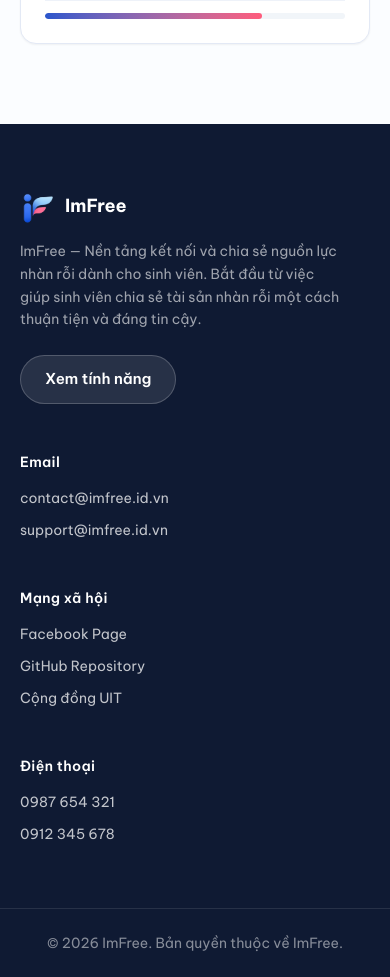
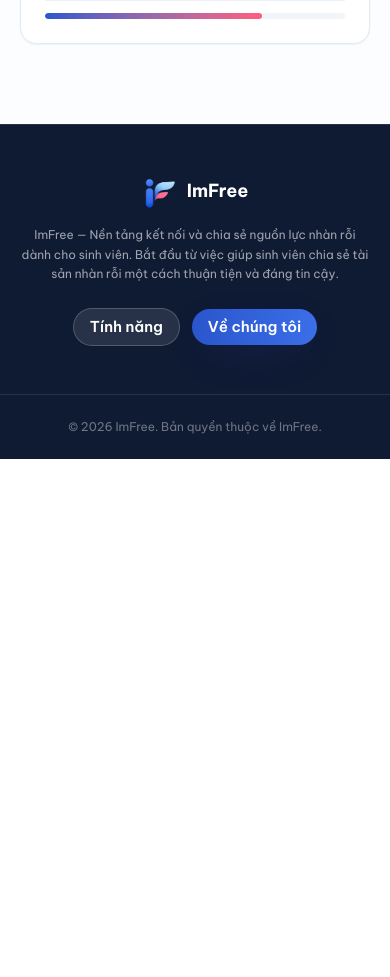
Before and after one commit to phamhuy273/imfree-web, a React (Vite) app: page / in a window 390 px wide. Shown: the part 5620-6597 px from the top of the page. After the commit the page ends 6079 px from the top, so only its background shows below. Built offline with nearby package versions, Linux system fonts and the light colour scheme.

Commit message:
fix(footer): remove Email, Socials, and Phone columns as requested

```diff
--- a/src/components/Footer.jsx
+++ b/src/components/Footer.jsx
@@ -1,47 +1,42 @@
 import { Link } from "react-router-dom";
 import Button from "./Button";
-import { brand, contact } from "../data/content";
+import { brand } from "../data/content";
 
 export default function Footer() {
   return (
-    <footer className="bg-ink text-white/75">
-      <div className="container-x grid gap-12 py-16 md:grid-cols-[1.4fr_1fr_1fr_1fr]">
-        <div>
+    <footer className="bg-ink text-white/75 border-t border-white/10">
+      <div className="container-x py-12 flex flex-col md:flex-row items-center justify-between gap-6">
+        <div className="flex flex-col sm:flex-row items-center gap-4 text-center sm:text-left">
           <Link to="/" className="flex items-center gap-2.5">
             <img src="/logo.png" alt="" className="h-9 w-auto object-contain" />
             <span className="text-lg font-bold text-white">{brand.name}</span>
           </Link>
-          <p className="mt-4 max-w-xs text-sm leading-relaxed text-white/60">{brand.footerText}</p>
-          <Button to="/tinh-nang" variant="secondary" className="mt-6 !border-white/20 !bg-white/10 !text-white hover:!bg-white/20">
-            Xem tính năng
+          <span className="hidden sm:inline text-white/20">|</span>
+          <p className="max-w-md text-xs sm:text-sm text-white/60 leading-relaxed">
+            {brand.footerText}
+          </p>
+        </div>
+
+        <div className="flex items-center gap-3 shrink-0">
+          <Button
+            to="/tinh-nang"
+            variant="secondary"
+            className="!border-white/20 !bg-white/10 !text-white hover:!bg-white/20 !py-2 !px-4 text-xs font-semibold"
+          >
+            Tính năng
+          </Button>
+          <Button
+            to="/ve-chung-toi"
+            className="!py-2 !px-4 text-xs font-semibold"
+          >
+            Về chúng tôi
           </Button>
         </div>
-
-        <FooterCol title="Email" items={contact.emails.map((e) => ({ label: e, href: `mailto:${e}` }))} />
-        <FooterCol title="Mạng xã hội" items={contact.socials} />
-        <FooterCol title="Điện thoại" items={contact.phones.map((p) => ({ label: p, href: `tel:${p.replace(/\s/g, "")}` }))} />
       </div>
 
-      <div className="border-t border-white/10 py-6 text-center text-sm text-white/50">
+      <div className="border-t border-white/10 py-6 text-center text-xs sm:text-sm text-white/40">
         © {new Date().getFullYear()} {brand.name}. Bản quyền thuộc về {brand.name}.
       </div>
     </footer>
   );
 }
-
-function FooterCol({ title, items }) {
-  return (
-    <div>
-      <h3 className="text-sm font-semibold text-white tracking-wide">{title}</h3>
-      <ul className="mt-4 space-y-3 text-sm">
-        {items.map((i) => (
-          <li key={i.label}>
-            <a href={i.href} target={i.href.startsWith("http") ? "_blank" : undefined} rel="noreferrer" className="transition hover:text-white">
-              {i.label}
-            </a>
-          </li>
-        ))}
-      </ul>
-    </div>
-  );
-}
```
